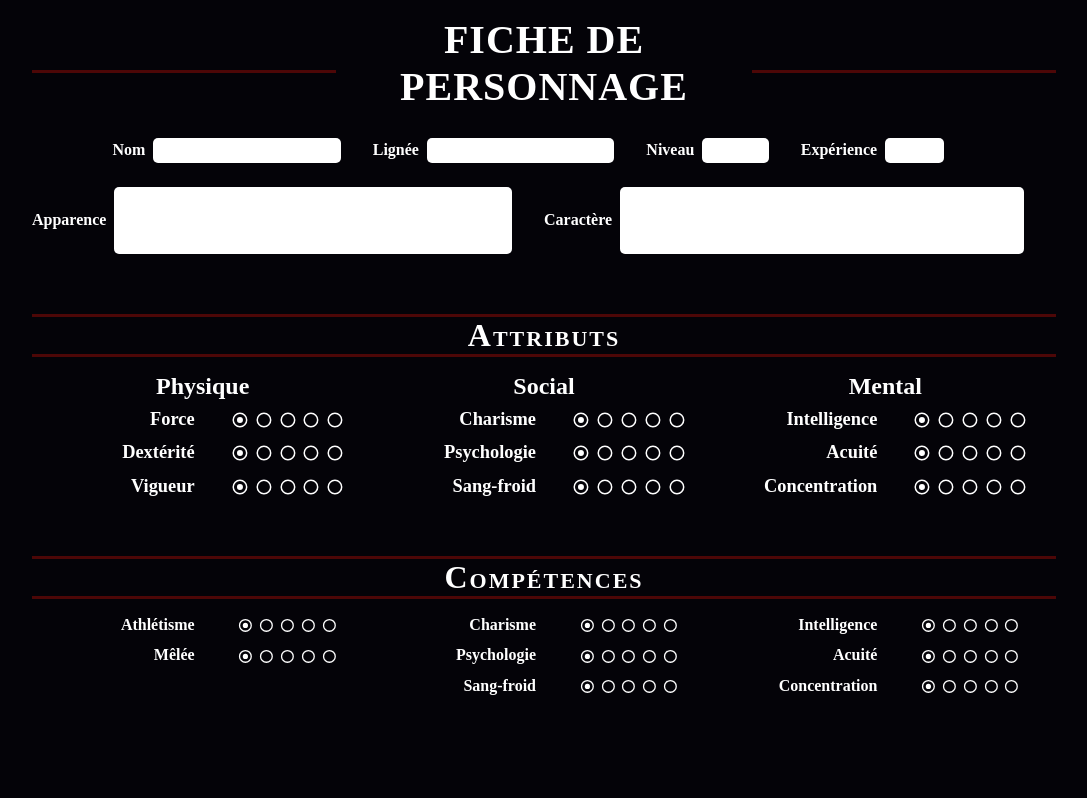
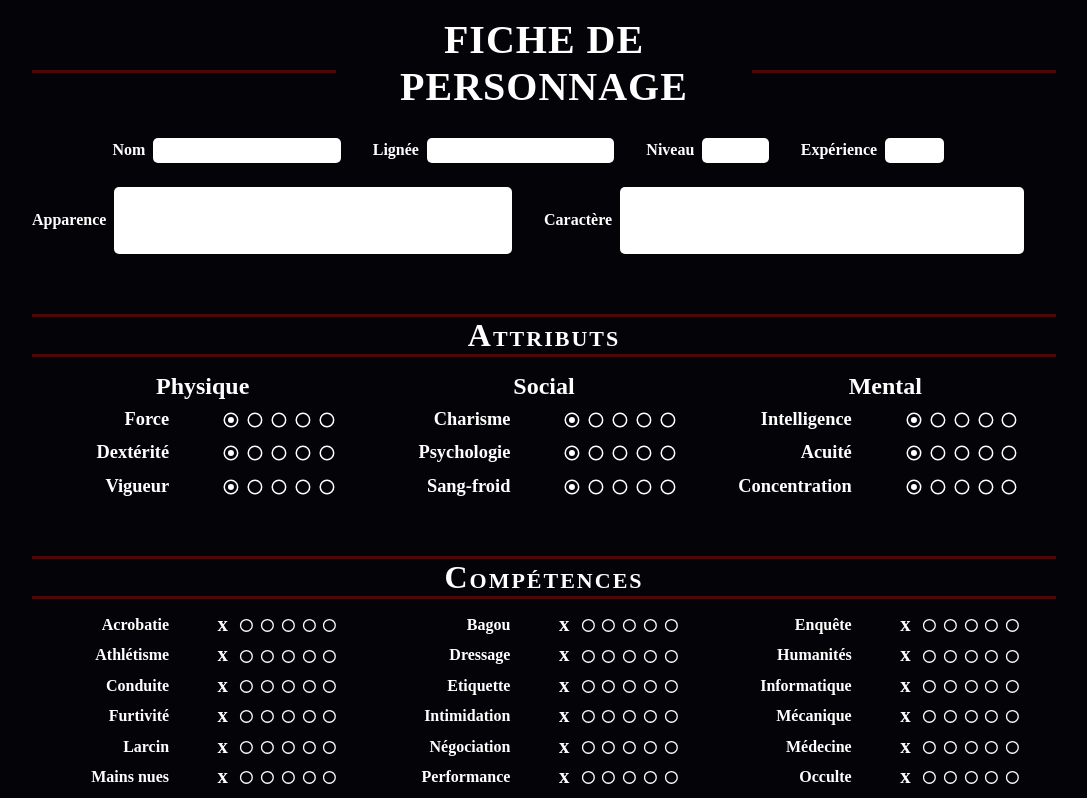
Before and after one commit to IrealCreation/vtm, a Next.js app: page /example in a window 1280 px wide. Shown: the top 798 px of the page, without its empty margins (96-1183 px from the left). Built offline with nearby package versions, Linux system fonts and the light colour scheme.

Commit message:
Character Attributs

```diff
--- a/components/charactersheet.tsx
+++ b/components/charactersheet.tsx
@@ -1,15 +1,20 @@
-import TextField from "./textfield"
-import NumberField from "./numberfield"
-import TextAreaField from "./textareafield"
-import RadioField from "./radiofield"
+import TextField from "./fields/textfield"
+import NumberField from "./fields/numberfield"
+import TextAreaField from "./fields/textareafield"
+import RadioField from "./fields/radiofield"
 import { Tooltip } from 'react-tooltip'
 import { ObjectType } from "typescript"
 
 export default function CharacterSheet() {
     const tooltips = {
-        experience: "Gain de niveau tous les 10 points d'expérience",
-        attributs: {
-            force: {
+        experience: "Gain de niveau tous les 10 points d'expérience"
+    };
+
+    const attributs = {
+        physique: [
+            {
+                titre: "Force",
+                tooltip: {
                     label: "Puissance musculaire brute",
                     radios: [
                         "Vous avez du mal à soulever un sac de courses",
@@ -19,7 +24,10 @@ export default function CharacterSheet() {
                         "Vous êtes en compétition pour le titre de personne la plus forte au monde"
                     ]
                 },
-            dexterite: {
+            },
+            {
+                titre: "Dextérité",
+                tooltip: {
                     label: "Puissance musculaire brute",
                     radios: [
                         "On vous appelle miss/mister catastrophe à force de faire tomber des trucs",
@@ -29,7 +37,10 @@ export default function CharacterSheet() {
                         "Vous vous mouvez avec une grâce hypnotique"
                     ]
                 },
-            vigueur: {
+            },
+            {
+                titre: "Vigueur",
+                tooltip: {
                     label: "Puissance musculaire brute",
                     radios: [
                         "Le moindre effort physique vous laisse essouflé·e",
@@ -39,7 +50,12 @@ export default function CharacterSheet() {
                         "Rien n'est capable de vous terrasser"
                     ]
                 },
-            charisme: {
+            }
+        ],
+        social: [
+            {
+                titre: "Charisme",
+                tooltip: {
                     label: "Prestance, beauté, maîtrise de son image",
                     radios: [
                         "On grimace en vous voyant arriver",
@@ -49,7 +65,10 @@ export default function CharacterSheet() {
                         "Il suffit de vous voir une fois pour se souvenir de vous à jamais"
                     ]
                 },
-            psychologie: {
+            },
+            {
+                titre: "Psychologie",
+                tooltip: {
                     label: "Compréhension et manipulation des interactions sociales",
                     radios: [
                         "On vous dit souvent grossier en société",
@@ -59,7 +78,10 @@ export default function CharacterSheet() {
                         "Vous convaincriez votre pire ennemi de vous offrir sa montre"
                     ]
                 },
-            sangfroid: {
+            },
+            {
+                titre: "Sang-froid",
+                tooltip: {
                     label: "Rester maître de ses émotions",
                     radios: [
                         "Vous vous emportez pour un rien",
@@ -69,7 +91,12 @@ export default function CharacterSheet() {
                         "Vous faites preuve d'un détachement digne du Dalaï Lama",
                     ]
                 },
-            intelligence: {
+            }
+        ],
+        mental: [
+            {
+                titre: "Intelligence",
+                tooltip: {
                     label: "Savoir et capacité de raisonnement",
                     radios: [
                         "Vous n'avez pas eu - et n'auriez toujours pas - votre bac",
@@ -79,7 +106,10 @@ export default function CharacterSheet() {
                         "Si une personne mérite le titre de génie, c'est bien vous",
                     ]
                 },
-            acuite: {
+            },
+            {
+                titre: "Acuité",
+                tooltip: {
                     label: "Perception, temps de réaction et astuce",
                     radios: [
                         "Quand il se passe quelque chose, vous êtes le dernier à réagir",
@@ -89,7 +119,10 @@ export default function CharacterSheet() {
                         "Votre sixième sens s'approche du surnaturel",
                     ]
                 },
-            concentration: {
+            },
+            {
+                titre: "Concentration",
+                tooltip: {
                     label: "Persévérance et détermination",
                     radios: [
                         "Vous êtes aisément distrait et vous découragez à la moindre embuche",
@@ -99,51 +132,303 @@ export default function CharacterSheet() {
                         "Votre esprit est une forteresse mentale impénétrable",
                     ]
                 },
-        },
-        competences: {
-            athletisme: {
-                label: "Test",
-                radios: [
-                    "On vous appelle miss/mister catastrophe à force de faire tomber des trucs",
-                    "A part des maladresses occasionnelles, vous êtes en contrôle de vos gestes",
-                    "Vous savez exécuter des mouvements fins et précis",
-                    "Vous avez de quoi devenir acrobate ou danseur·euse classique de talent",
-                    "Vous vous mouvez avec une grâce hypnotique"
+            }
         ]
-            },
-            melee: {
-                label: "Test",
-                radios: [
-                    "On vous appelle miss/mister catastrophe à force de faire tomber des trucs",
-                    "A part des maladresses occasionnelles, vous êtes en contrôle de vos gestes",
-                    "Vous savez exécuter des mouvements fins et précis",
-                    "Vous avez de quoi devenir acrobate ou danseur·euse classique de talent",
-                    "Vous vous mouvez avec une grâce hypnotique"
-                ]
-            },
-        }
     };
 
     const competences = {
         physique: [
-            { id: "athletisme", titre: "Athlétisme" },
-            { id: "melee", titre: "Mêlée" },
+            { titre: "Acrobatie",
+                tooltip: {
+                    label: "Sauts et équilibre",
+                    radios: []
+                }
+            },
+            { titre: "Athlétisme",
+                tooltip: {
+                    label: "Course, escalade, natation...",
+                    radios: [
+                        "Vous avez un abonnement à une salle de sport",
+                        "Vous pratiquez une activité physique régulière",
+                        "Vous êtes un sportif de compétition",
+                        "Pour un mort-vivant, vous avez une cardio d'enfer",
+                        "Les jeux olympiques n'attendent que vous"
                     ]
                 }
+            },
+            { titre: "Conduite",
+                tooltip: {
+                    label: "Conduire un véhicule motorisé",
+                    radios: [
+                        "Vous avez votre permis",
+                        "Vous êtes habitué à faire de la route",
+                        "Vous êtes un conducteur adroit et chevronné",
+                        "Vous pouvez prendre en main tout type d'engin",
+                        "Vous êtes un pilote d'exception sur terre, mer et dans les airs"
+                    ]
+                }
+            },
+            { titre: "Furtivité",
+                tooltip: {
+                    label: "Se cacher et rester discret",
+                    radios: []
+                }
+            },
+            { titre: "Larcin",
+                tooltip: {
+                    label: "Crochetage et vol à la tir",
+                    radios: []
+                }
+            },
+            { titre: "Mains nues",
+                tooltip: {
+                    label: "Se battre avec vos poings et vos crocs",
+                    radios: []
+                }
+            },
+            { titre: "Mêlée",
+                tooltip: {
+                    label: "Se battre avec une arme de corps à corps",
+                    radios: []
+                }
+            },
+            { titre: "Nature",
+                tooltip: {
+                    label: "Vivre et s'adapter dans la nature sauvage",
+                    radios: []
+                }
+            },
+            { titre: "Tir",
+                tooltip: {
+                    label: "Se battre avec une arme à distance",
+                    radios: []
+                }
+            },
+        ],
+        social: [
+            {
+                titre: "Bagou",
+                tooltip: {
+                    label: "Interagir avec la basse société",
+                    radios: []
+                }
+            },
+            {
+                titre: "Dressage",
+                tooltip: {
+                    label: "Interagir avec les animaux",
+                    radios: []
+                }
+            },
+            {
+                titre: "Etiquette",
+                tooltip: {
+                    label: "Interagir avec la haute société",
+                    radios: []
+                }
+            },
+            {
+                titre: "Intimidation",
+                tooltip: {
+                    label: "Contraindre par le chantage ou la menace",
+                    radios: []
+                }
+            },
+            {
+                titre: "Négociation",
+                tooltip: {
+                    label: "Obtenir plus en donnant moins",
+                    radios: []
+                }
+            },
+            {
+                titre: "Performance",
+                tooltip: {
+                    label: "Pratiques artistiques",
+                    radios: []
+                }
+            },
+            {
+                titre: "Physionomie",
+                tooltip: {
+                    label: "Reconnaître et lire les émotions d'autrui",
+                    radios: []
+                }
+            },
+            {
+                titre: "Séduction",
+                tooltip: {
+                    label: "Faire naître l'affection et le désir",
+                    radios: []
+                }
+            },
+            {
+                titre: "Tromperie",
+                tooltip: {
+                    label: "Mentir sans sourciller",
+                    radios: []
+                }
+            },
+        ],
+        mental: [
+            {
+                titre: "Enquête",
+                tooltip: {
+                    label: "Tirer des informations à partir d'une scène",
+                    radios: []
+                }
+            },
+            {
+                titre: "Humanités",
+                tooltip: {
+                    label: "Sciences humaines et sociale (histoire, philosophie...)",
+                    radios: [
+                        "Vous aimez bien regarder Arte",
+                        "Vous passerez sans problème en fac de sciences humaines",
+                        "Vous pouriez écrire des articles de vulgarisation",
+                        "Vous avez de quoi être un conférencier reconnu",
+                        "Vos écrits seront enseignés aux étudiants des générations futures"
+                    ]
+                }
+            },
+            {
+                titre: "Informatique",
+                tooltip: {
+                    label: "Maîtriser les technologies numériques",
+                    radios: [
+                        "Vous êtes à l'aise avec un ordinateur et un smartphone",
+                        "Vous avez des bases de programmation",
+                        "Vous avez de quoi vous faire embaucher en tant que développeur",
+                        "Vous pouvez être un consultant expert en cybersécurité",
+                        "Vous êtes le nouveau Linus Torvalds"
+                    ]
+                }
+            },
+            {
+                titre: "Mécanique",
+                tooltip: {
+                    label: "Comprendre ou assembler des objets et mécanismes",
+                    radios: []
+                }
+            },
+            {
+                titre: "Médecine",
+                tooltip: {
+                    label: "Comprendre et soigner le corps",
+                    radios: [
+                        "Vous savez faire un massage cardiaque",
+                        "Vous êtes à l'aise avec bandages et garrots",
+                        "Vous êtes (ou pourriez être) médecin généraliste",
+                        "Une opération chirurgicale, c'est dans vos cordes",
+                        "Une transplantation cardiaque sur un comptoir de bar ? Tout de suite !"
+                    ]
+                }
+            },
+            {
+                titre: "Occulte",
+                tooltip: {
+                    label: "Connaissance du Monde de la Nuit, à la frontière du mythe et du réel",
+                    radios: [
+                        "Vous avez lu quelques threads Reddit plus ou moins fiables",
+                        "Vous êtes membre actif de communautés en ligne sur le paranormal",
+                        "Vous lisez d'obscures ouvrages sur l'ésotérisme",
+                        "Vous avez une connaissance profonde de ce qui se cache entre les lignes du monde",
+                        "Le Necronomicon est votre livre de chevet"
+                    ]
+                }
+            },
+            {
+                titre: "Sciences",
+                tooltip: {
+                    label: "Mathématiques, physique, chimie",
+                    radios: [
+                        "Vous avez de solides souvenirs des cours de lycée",
+                        "Vous sortez d'une école d'ingénieur",
+                        "Vous pourriez soutenir une thése de doctorat",
+                        "Niveau d'un scientifique de renom",
+                        "Le prochain prix Nobel est pour vous"
+                    ]
+                }
+            },
+            {
+                titre: "Société",
+                tooltip: {
+                    label: "Connaître les institutions et individus importants de la société humaine",
+                    radios: []
+                }
+            },
+            {
+                titre: "Vigilance",
+                tooltip: {
+                    label: "Détecter le monde qui vous entoure",
+                    radios: []
+                }
+            },
+        ]
+    };
 
+    /* Preparing the JSX for Attributs */
+    const jsxAttrPhysique: Array<JSX.Element> = [];
+    const jsxAttrSocial: Array<JSX.Element> = [];
+    const jsxAttrMental: Array<JSX.Element> = [];
+
+    for (let index = 0; index < 3; index++) {
+        let physique = attributs.physique[index];
+        let social = attributs.social[index];
+        let mental = attributs.mental[index];
+
+        jsxAttrPhysique.push(
+            <div className="radio-group">
+                <span className="radio-label" data-tooltip-id="tooltip" data-tooltip-content={physique.tooltip.label}>{physique.titre}</span>
+                <RadioField max={5} tooltip={physique.tooltip.radios} />
+            </div>
+        );
+
+        jsxAttrSocial.push(
+            <div className="radio-group">
+                <span className="radio-label" data-tooltip-id="tooltip" data-tooltip-content={social.tooltip.label}>{social.titre}</span>
+                <RadioField max={5} tooltip={social.tooltip.radios} />
+            </div>
+        );
+
+        jsxAttrMental.push(
+            <div className="radio-group">
+                <span className="radio-label" data-tooltip-id="tooltip" data-tooltip-content={mental.tooltip.label}>{mental.titre}</span>
+                <RadioField max={5} tooltip={mental.tooltip.radios} />
+            </div>
+        );
+    }
+
+    /* Preparing the JSX for Compétences */
     const jsxCompPhysique: Array<JSX.Element> = [];
+    const jsxCompSocial: Array<JSX.Element> = [];
+    const jsxCompMental: Array<JSX.Element> = [];
 
     for (let index = 0; index < competences.physique.length; index++) {
-        const titre = competences.physique[index].titre;
-        const id: string = competences.physique[index].id;
+        let physique = competences.physique[index];
+        let social = competences.social[index];
+        let mental = competences.mental[index];
 
-        let jsx =
+        jsxCompPhysique.push(
             <div className="radio-group">
-                <span className="radio-label" data-tooltip-id="tooltip" data-tooltip-content={tooltips.competences[id].label}>{titre}</span>
-                <RadioField max={5} tooltip={tooltips.attributs.force.radios} />
-            </div>;
+                <span className="radio-label" data-tooltip-id="tooltip" data-tooltip-content={physique.tooltip.label}>{physique.titre}</span>
+                <RadioField min={0} max={5} tooltip={physique.tooltip.radios} />
+            </div>
+        );
 
-        jsxCompPhysique.push(jsx);
+        jsxCompSocial.push(
+            <div className="radio-group">
+                <span className="radio-label" data-tooltip-id="tooltip" data-tooltip-content={social.tooltip.label}>{social.titre}</span>
+                <RadioField min={0} max={5} tooltip={social.tooltip.radios} />
+            </div>
+        );
+
+        jsxCompMental.push(
+            <div className="radio-group">
+                <span className="radio-label" data-tooltip-id="tooltip" data-tooltip-content={mental.tooltip.label}>{mental.titre}</span>
+                <RadioField min={0} max={5} tooltip={mental.tooltip.radios} />
+            </div>
+        );
     }
 
     return (
@@ -167,49 +452,15 @@ export default function CharacterSheet() {
             <div className="columns attributs">
                 <div>
                     <h3>Physique</h3>
-                    <div className="radio-group">
-                        <span className="radio-label" data-tooltip-id="tooltip" data-tooltip-content={tooltips.attributs.force.label}>Force</span>
-                        <RadioField max={5} tooltip={tooltips.attributs.force.radios} />
-                    </div>
-                    <div className="radio-group">
-                        <span className="radio-label" data-tooltip-id="tooltip" data-tooltip-content={tooltips.attributs.dexterite.label}>Dextérité</span>
-                        <RadioField max={5} tooltip={tooltips.attributs.dexterite.radios} />
-                    </div>
-                    <div className="radio-group">
-                        <span className="radio-label" data-tooltip-id="tooltip" data-tooltip-content={tooltips.attributs.vigueur.label}>Vigueur</span>
-                        <RadioField max={5} tooltip={tooltips.attributs.vigueur.radios} />
-                    </div>
-
+                    {jsxAttrPhysique}
                 </div>
                 <div>
                     <h3>Social</h3>
-                    <div className="radio-group">
-                        <span className="radio-label" data-tooltip-id="tooltip" data-tooltip-content={tooltips.attributs.charisme.label}>Charisme</span>
-                        <RadioField max={5} tooltip={tooltips.attributs.charisme.radios} />
-                    </div>
-                    <div className="radio-group">
-                        <span className="radio-label" data-tooltip-id="tooltip" data-tooltip-content={tooltips.attributs.psychologie.label}>Psychologie</span>
-                        <RadioField max={5} tooltip={tooltips.attributs.psychologie.radios} />
-                    </div>
-                    <div className="radio-group">
-                        <span className="radio-label" data-tooltip-id="tooltip" data-tooltip-content={tooltips.attributs.sangfroid.label}>Sang-froid</span>
-                        <RadioField max={5} tooltip={tooltips.attributs.sangfroid.radios} />
-                    </div>
+                    {jsxAttrSocial}
                 </div>
                 <div>
                     <h3>Mental</h3>
-                    <div className="radio-group">
-                        <span className="radio-label" data-tooltip-id="tooltip" data-tooltip-content={tooltips.attributs.intelligence.label}>Intelligence</span>
-                        <RadioField max={5} tooltip={tooltips.attributs.intelligence.radios} />
-                    </div>
-                    <div className="radio-group">
-                        <span className="radio-label" data-tooltip-id="tooltip" data-tooltip-content={tooltips.attributs.acuite.label}>Acuité</span>
-                        <RadioField max={5} tooltip={tooltips.attributs.acuite.radios} />
-                    </div>
-                    <div className="radio-group">
-                        <span className="radio-label" data-tooltip-id="tooltip" data-tooltip-content={tooltips.attributs.concentration.label}>Concentration</span>
-                        <RadioField max={5} tooltip={tooltips.attributs.concentration.radios} />
-                    </div>
+                    {jsxAttrMental}
                 </div>
             </div>
 
@@ -219,34 +470,14 @@ export default function CharacterSheet() {
                     {jsxCompPhysique}
                 </div>
                 <div>
-                    <div className="radio-group">
-                        <span className="radio-label" data-tooltip-id="tooltip" data-tooltip-content={tooltips.attributs.charisme.label}>Charisme</span>
-                        <RadioField max={5} tooltip={tooltips.attributs.charisme.radios} />
+                    {jsxCompSocial}
                 </div>
-                    <div className="radio-group">
-                        <span className="radio-label" data-tooltip-id="tooltip" data-tooltip-content={tooltips.attributs.psychologie.label}>Psychologie</span>
-                        <RadioField max={5} tooltip={tooltips.attributs.psychologie.radios} />
-                    </div>
-                    <div className="radio-group">
-                        <span className="radio-label" data-tooltip-id="tooltip" data-tooltip-content={tooltips.attributs.sangfroid.label}>Sang-froid</span>
-                        <RadioField max={5} tooltip={tooltips.attributs.sangfroid.radios} />
+                <div>
+                    {jsxCompMental}
                 </div>
             </div>
-                <div>
-                    <div className="radio-group">
-                        <span className="radio-label" data-tooltip-id="tooltip" data-tooltip-content={tooltips.attributs.intelligence.label}>Intelligence</span>
-                        <RadioField max={5} tooltip={tooltips.attributs.intelligence.radios} />
-                    </div>
-                    <div className="radio-group">
-                        <span className="radio-label" data-tooltip-id="tooltip" data-tooltip-content={tooltips.attributs.acuite.label}>Acuité</span>
-                        <RadioField max={5} tooltip={tooltips.attributs.acuite.radios} />
-                    </div>
-                    <div className="radio-group">
-                        <span className="radio-label" data-tooltip-id="tooltip" data-tooltip-content={tooltips.attributs.concentration.label}>Concentration</span>
-                        <RadioField max={5} tooltip={tooltips.attributs.concentration.radios} />
-                    </div>
-                </div>
-            </div>
+
+            <h2>Disciplines</h2>
 
             <Tooltip id="tooltip" place="top" />
         </section>
--- a/components/radiofield.tsx
+++ b/components/fields/radiofield.tsx
@@ -1,10 +1,15 @@
 import { useEffect, useState } from "react";
 import { BsRecord as RadioEmpty, BsRecord2 as RadioFill } from "react-icons/bs";
 
-export default function RadioField(props: {max: number, tooltip?: Array<string>}) {
+export default function RadioField(props: {min?: number, max: number, tooltip?: Array<string>}) {
 
-    const [value, setValue] = useState<number>(1);
+    const min = (props.min != null ? props.min : 1);
+    const [value, setValue] = useState<number>(min);
     let radios: Array<JSX.Element> = [];
+
+    if(min == 0) {
+        radios.push(<span className="reset" onClick={() => radioPress(0)} data-tooltip-id="tooltip" data-tooltip-content="Remise à zéro">x</span>);
+    }
 
     for (let index = 0; index < props.max; index++) {
 
--- a/styles/charactersheet.scss
+++ b/styles/charactersheet.scss
@@ -93,15 +93,23 @@
         .radio-label {
             display: inline-block;
             text-align: right;
-            width: 45%;
+            width: 40%;
             margin-right: 1rem;
             padding-top: 0.05rem;
         }
         .radio-field {
-            cursor: pointer;
             display: inline-block;
-            width: 45%;
+            width: 55%;
             font-size: 1.3em;
+
+            > * {
+                cursor: pointer;
+            }
+            .reset {
+                display: inline-block;
+                margin-top: -0.15em;
+                margin-right: 0.4em;
+            }
         }
     }
 
```
Also changed, not shown: components/fields/numberfield.tsx (renamed from components/numberfield.tsx), components/fields/textareafield.tsx (renamed from components/textareafield.tsx), components/fields/textfield.tsx (renamed from components/textfield.tsx). Lines whose indentation alone changed are shown as unchanged.
